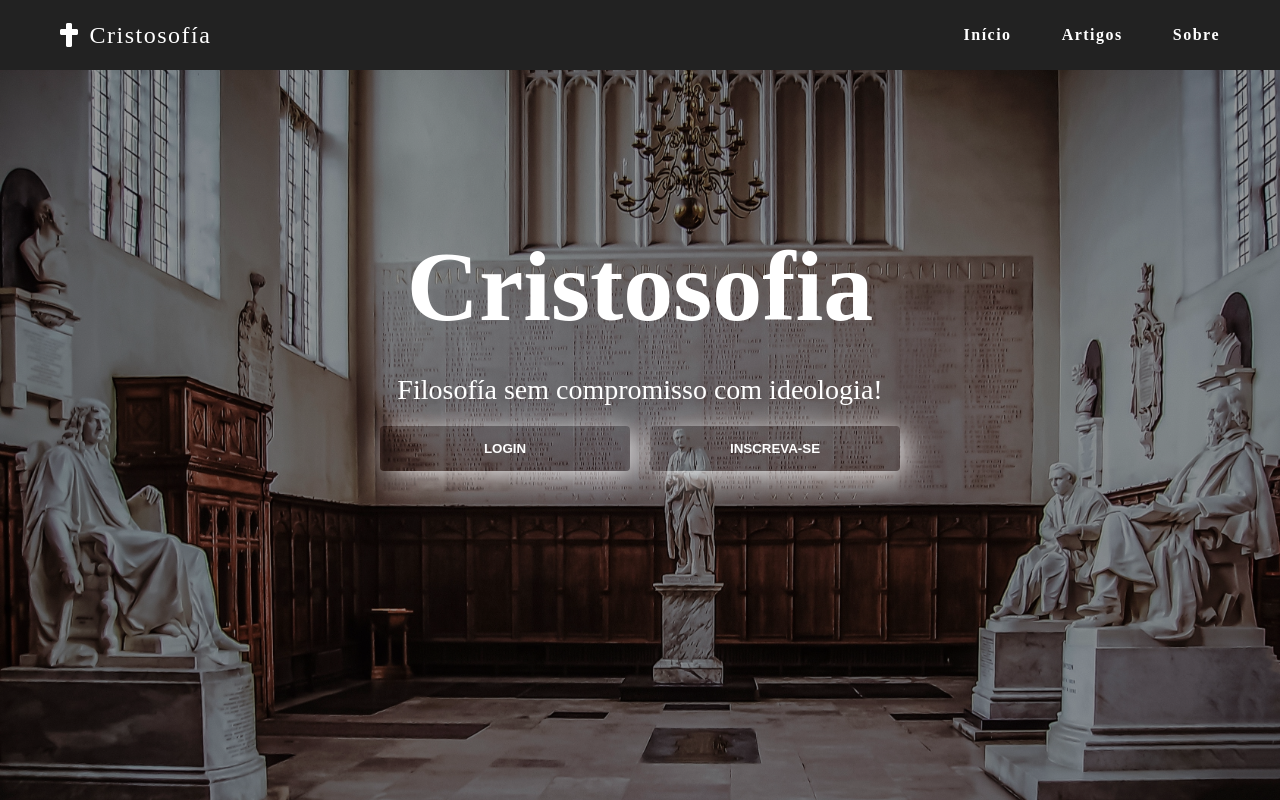
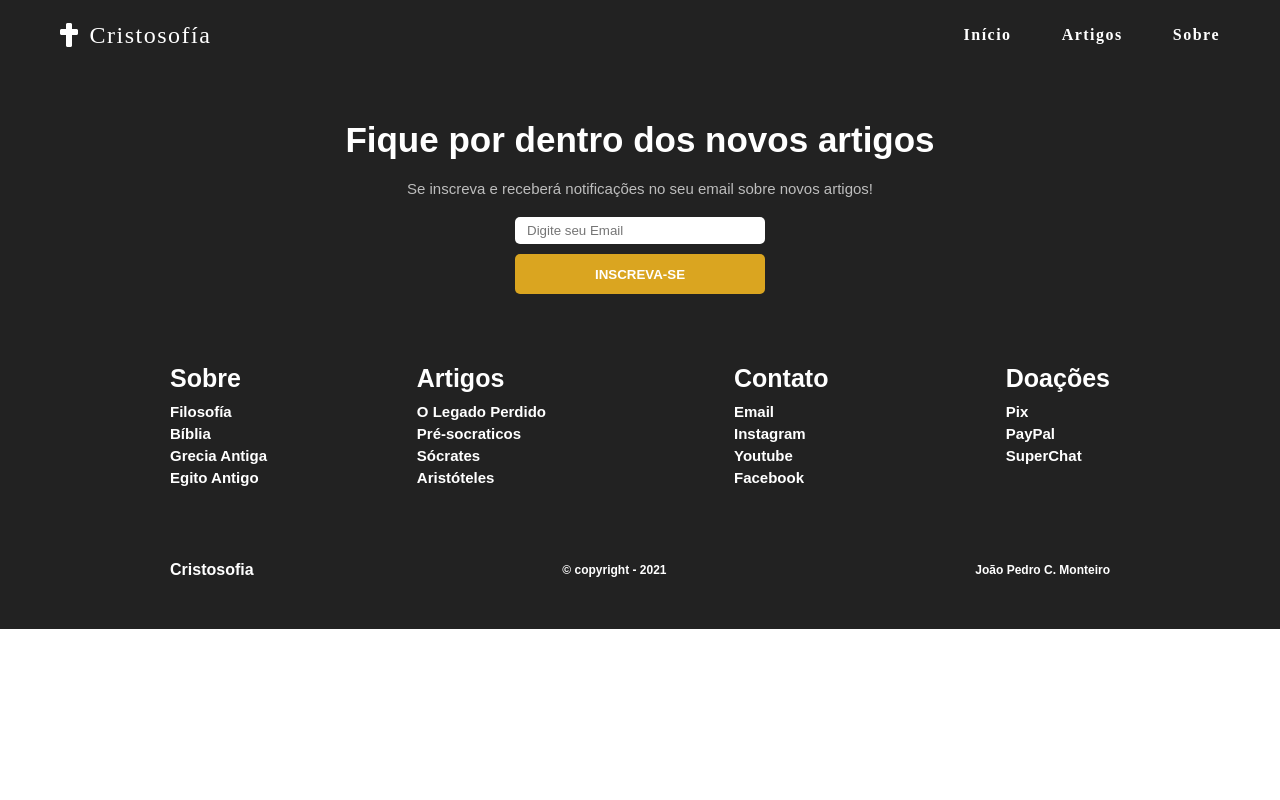
Before and after one commit to Joao-Pedro15/Cristosofia, a React (Create React App) app: page / in a window 1280 px wide. Shown: the top 800 px of the page. Built offline with nearby package versions, Linux system fonts and the light colour scheme; a web font is replaced by a local one.

Commit message:
Reparando erro

```diff
--- a/src/App.js
+++ b/src/App.js
@@ -26,7 +26,7 @@
       <Router>
         <Header />
         <Routes>
-          <Route path="/" exact element={<Home/>} />
+          <Route path="Cristosofia/" exact element={<Home/>} />
           <Route path="/sobre" exact element={<Sobre/>} />
           <Route path="/legado" element={<Legado/>} />
           <Route path="/capitulo1" element={<Capitulo1/>} />
```
